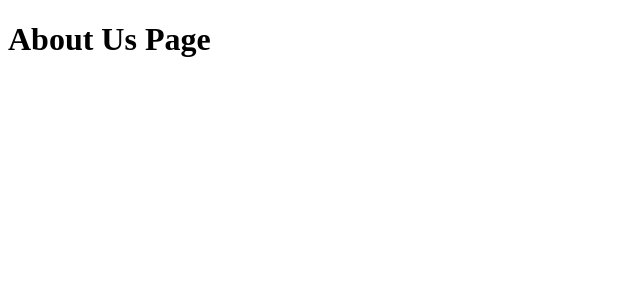
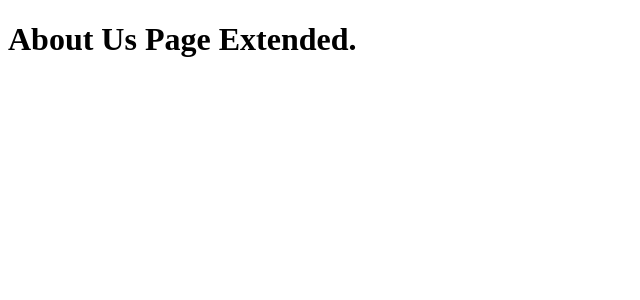
Before and after one commit to fb-nahidraz23/agro-buddy-frontend, a Next.js app: page /AboutUs in a window 1280 px wide. Shown: the top 300 px of the page, without its empty margins (0-640 px from the left). Built offline with nearby package versions, Linux system fonts and the light colour scheme.

Commit message:
feat(about-us): header extended

```diff
--- a/pages/AboutUs.tsx
+++ b/pages/AboutUs.tsx
@@ -3,7 +3,7 @@ import React from 'react';
 const AboutUs = () => {
     return (
         <div>
-            <h1>About Us Page</h1>
+            <h1>About Us Page Extended.</h1>
         </div>
     );
 };
```
